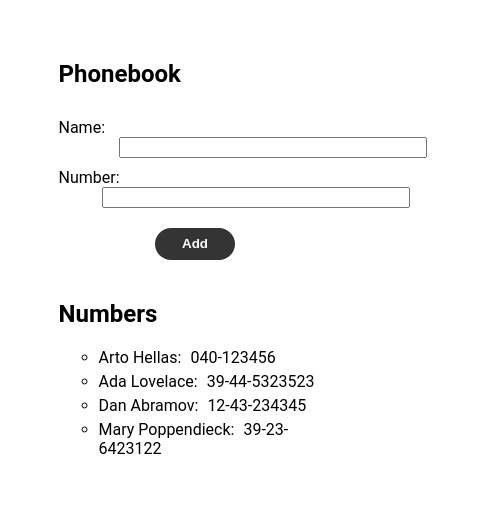
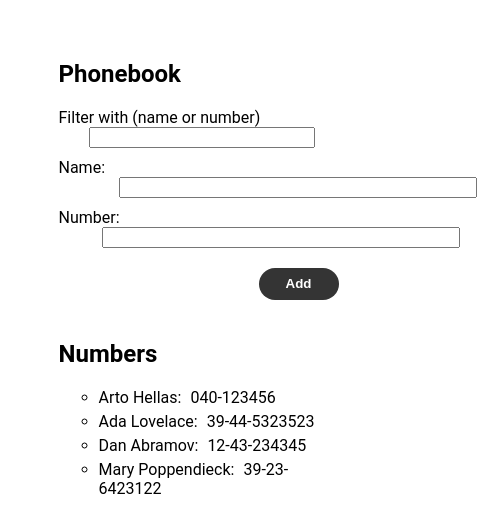
Before and after one commit to katsuragawa-fullstackopen/part-0-to-2, a React (Create React App) app in the folder part2/phonebook/: page / in a window 390 px wide. Shown: the top 532 px of the page, 477 px wide, since content can reach past the window. Built offline with nearby package versions, Linux system fonts and the light colour scheme; the HTML template or start-up script is replaced by a standard one.

Commit message:
Update phonebook to part 2.10

```diff
--- a/part2/phonebook/src/App.js
+++ b/part2/phonebook/src/App.js
@@ -1,4 +1,55 @@
 import React, { useState } from "react";
+
+const Filter = ({ search, handleSearch }) => (
+  <form>
+    <div className="search-container">
+      Filter with (name or number){" "}
+      <input value={search} onChange={handleSearch} id="search" />
+    </div>
+  </form>
+);
+
+const Form = ({
+  newName,
+  handleNameInput,
+  newNumber,
+  handleNumberInput,
+  addPerson,
+}) => (
+  <form>
+    <div className="input">
+      Name: <input value={newName} onChange={handleNameInput} id="name" />
+    </div>
+    <div className="input">
+      Number:{" "}
+      <input value={newNumber} onChange={handleNumberInput} id="number" />
+    </div>
+    <div className="btn">
+      <button type="submit" onClick={addPerson}>
+        Add
+      </button>
+    </div>
+  </form>
+);
+
+const Persons = ({ persons, search }) => (
+  <div>
+    <ul>
+      {/* show only persons compatible with the search */}
+      {persons
+        .filter(
+          (person) =>
+            person.name.toLocaleLowerCase().includes(search) ||
+            person.number.includes(search)
+        )
+        .map((person) => (
+          <li key={person.name}>
+            {person.name}: <span>{person.number}</span>
+          </li>
+        ))}
+    </ul>
+  </div>
+);
 
 const App = () => {
   // setup hooks
@@ -10,6 +61,7 @@ const App = () => {
   ]);
   const [newName, setNewName] = useState("");
   const [newNumber, setNewNumber] = useState("");
+  const [search, setSearch] = useState("");
 
   // change the input and set the newName
   const handleNameInput = (e) => {
@@ -21,6 +73,11 @@ const App = () => {
     setNewNumber(e.target.value);
   };
 
+  // change search input
+  const handleSearch = (e) => {
+    setSearch(e.target.value);
+  };
+
   // event handler when add button in clicked
   const addPerson = (e) => {
     // prevent page reload
@@ -29,7 +86,7 @@ const App = () => {
     const newPersonObject = { name: newName, number: newNumber };
     // check if this person already exist
     if (persons.some((person) => person.name === newPersonObject.name)) {
-      window.alert(`${newName} already in Phonebook`);
+      window.alert(`${newName} already in the Phonebook`);
     } else {
       // add person to phonebook
       setPersons(persons.concat(newPersonObject));
@@ -37,34 +94,20 @@ const App = () => {
       setNewNumber("");
     }
   };
-  console.log(persons);
 
   return (
     <div className="container">
       <h2>Phonebook</h2>
-      <form>
-        <div className="input">
-          Name: <input value={newName} onChange={handleNameInput} id="name" />
-        </div>
-        <div className="input">
-          Number: <input value={newNumber} onChange={handleNumberInput} id="number" />
-        </div>
-        <div className="btn">
-          <button type="submit" onClick={addPerson}>
-            Add
-          </button>
-        </div>
-      </form>
+      <Filter search={search} handleSearch={handleSearch} />
+      <Form
+        newName={newName}
+        handleNameInput={handleNameInput}
+        newNumber={newNumber}
+        handleNumberInput={handleNumberInput}
+        addPerson={addPerson}
+      />
       <h2>Numbers</h2>
-      <div>
-        <ul>
-          {persons.map((person) => (
-            <li key={person.name}>
-              {person.name}: <span>{person.number}</span>
-            </li>
-          ))}
-        </ul>
-      </div>
+      <Persons persons={persons} search={search} />
     </div>
   );
 };
--- a/part2/phonebook/src/index.css
+++ b/part2/phonebook/src/index.css
@@ -16,20 +16,26 @@ body {
 
 #name {
   margin-left: 60px;
-  width: 300px;
+  width: 350px;
 }
 
 #number {
   margin-left: 43px;
-  width: 300px;
+  width: 350px;
+}
+
+#search {
+  margin-left: 30px;
+  width: 218px;
 }
 
 .btn {
-  text-align: center;
   padding: 20px 0;
+  margin-left: 200px;
 }
 
 .btn button {
+  cursor: pointer;
   font-weight: 600;
   border: 0;
   border-radius: 20px;
```
Also changed, not shown: part2/phonebook/src/App.css (deleted, +0 -38 lines).
